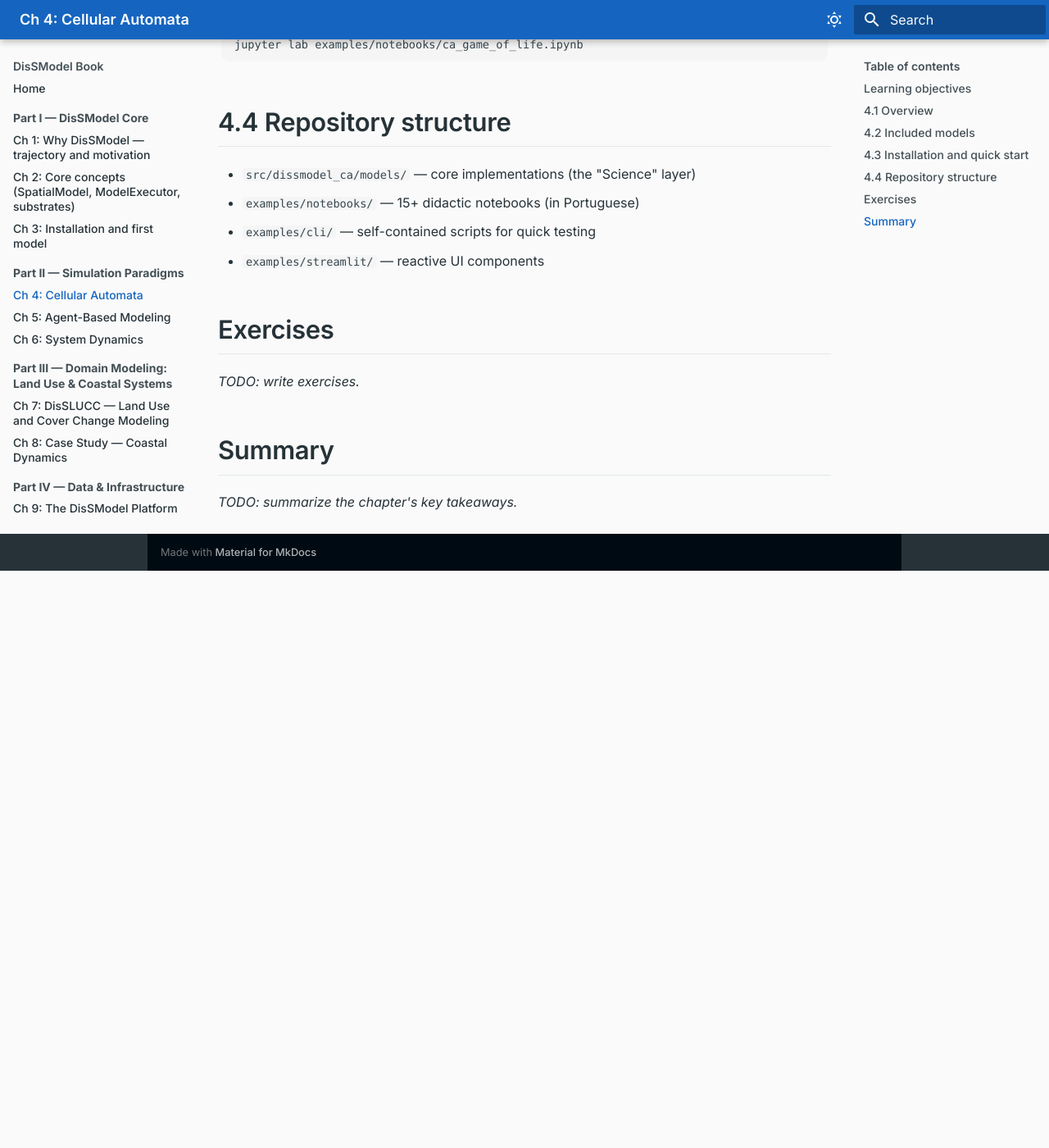
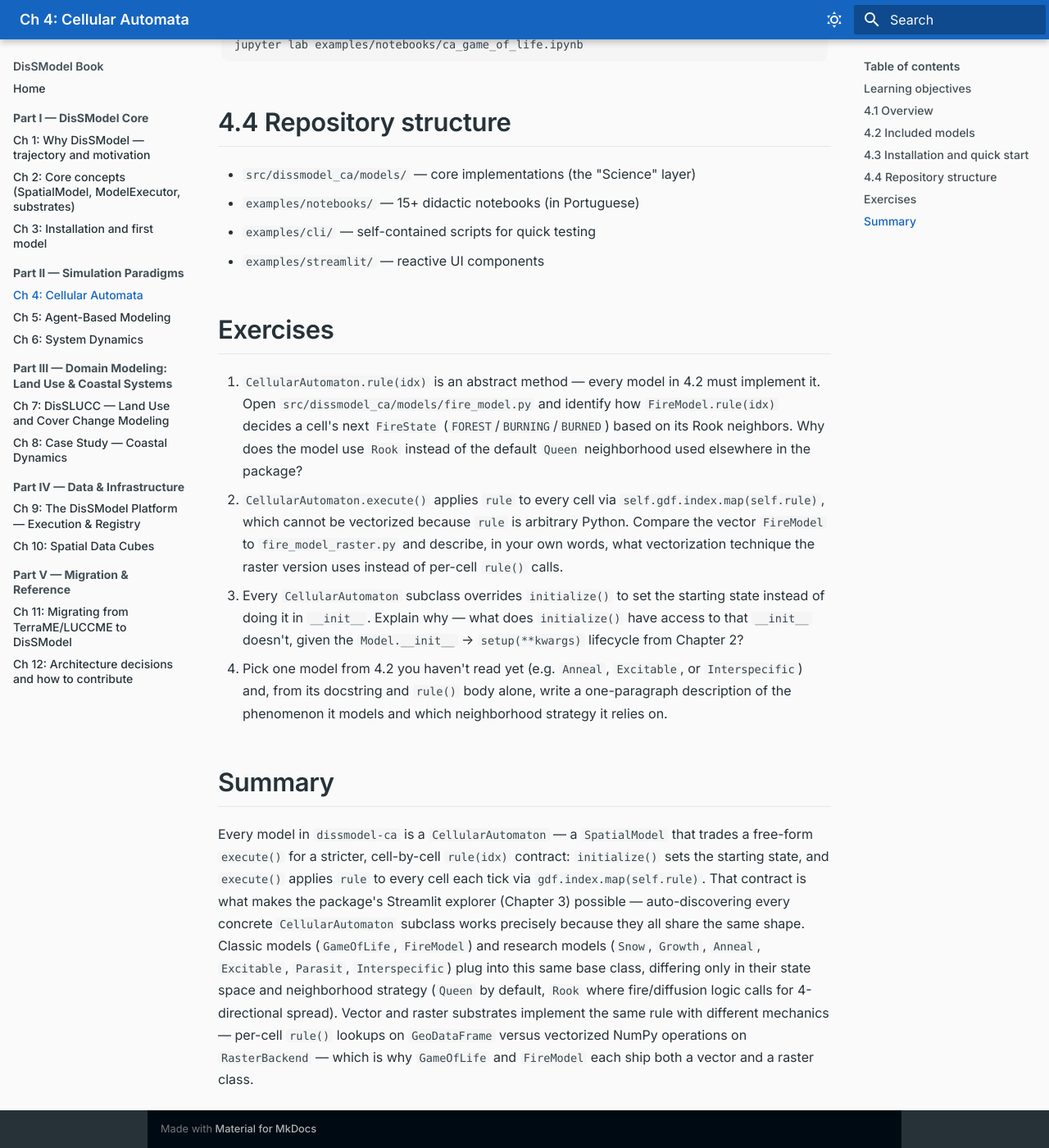
Before and after one commit to DisSModel/dissmodel-book, an MkDocs documentation site: the page built from docs/part2-paradigms/ch04_ca.md, in a window 1280 px wide and 1400 px high, scrolled down 1354 px. Shown: the whole window at 82% size. Built offline with MkDocs 1.6.1 and Material for MkDocs 9.7.7, drawn with Linux system fonts in a browser that asks for light colours; before the commit the page ends 2050 px from its top, so only the background shows below that.

Commit message:
docs(ch04): ground exercises and summary in CellularAutomaton contract

```diff
--- a/docs/part2-paradigms/ch04_ca.md
+++ b/docs/part2-paradigms/ch04_ca.md
@@ -47,8 +47,42 @@
 
 ## Exercises
 
-*TODO: write exercises.*
+1. `CellularAutomaton.rule(idx)` is an abstract method — every model in
+   4.2 must implement it. Open `src/dissmodel_ca/models/fire_model.py`
+   and identify how `FireModel.rule(idx)` decides a cell's next
+   `FireState` (`FOREST`/`BURNING`/`BURNED`) based on its Rook neighbors.
+   Why does the model use `Rook` instead of the default `Queen`
+   neighborhood used elsewhere in the package?
+2. `CellularAutomaton.execute()` applies `rule` to every cell via
+   `self.gdf.index.map(self.rule)`, which cannot be vectorized because
+   `rule` is arbitrary Python. Compare the vector `FireModel` to
+   `fire_model_raster.py` and describe, in your own words, what
+   vectorization technique the raster version uses instead of per-cell
+   `rule()` calls.
+3. Every `CellularAutomaton` subclass overrides `initialize()` to set the
+   starting state instead of doing it in `__init__`. Explain why — what
+   does `initialize()` have access to that `__init__` doesn't, given the
+   `Model.__init__` → `setup(**kwargs)` lifecycle from Chapter 2?
+4. Pick one model from 4.2 you haven't read yet (e.g. `Anneal`,
+   `Excitable`, or `Interspecific`) and, from its docstring and `rule()`
+   body alone, write a one-paragraph description of the phenomenon it
+   models and which neighborhood strategy it relies on.
 
 ## Summary
 
-*TODO: summarize the chapter's key takeaways.*
+Every model in `dissmodel-ca` is a `CellularAutomaton` — a `SpatialModel`
+that trades a free-form `execute()` for a stricter, cell-by-cell
+`rule(idx)` contract: `initialize()` sets the starting state, and
+`execute()` applies `rule` to every cell each tick via
+`gdf.index.map(self.rule)`. That contract is what makes the package's
+Streamlit explorer (Chapter 3) possible — auto-discovering every concrete
+`CellularAutomaton` subclass works precisely because they all share the
+same shape. Classic models (`GameOfLife`, `FireModel`) and research models
+(`Snow`, `Growth`, `Anneal`, `Excitable`, `Parasit`, `Interspecific`) plug
+into this same base class, differing only in their state space and
+neighborhood strategy (`Queen` by default, `Rook` where fire/diffusion
+logic calls for 4-directional spread). Vector and raster substrates
+implement the same rule with different mechanics — per-cell `rule()`
+lookups on `GeoDataFrame` versus vectorized NumPy operations on
+`RasterBackend` — which is why `GameOfLife` and `FireModel` each ship both
+a vector and a raster class.
```
